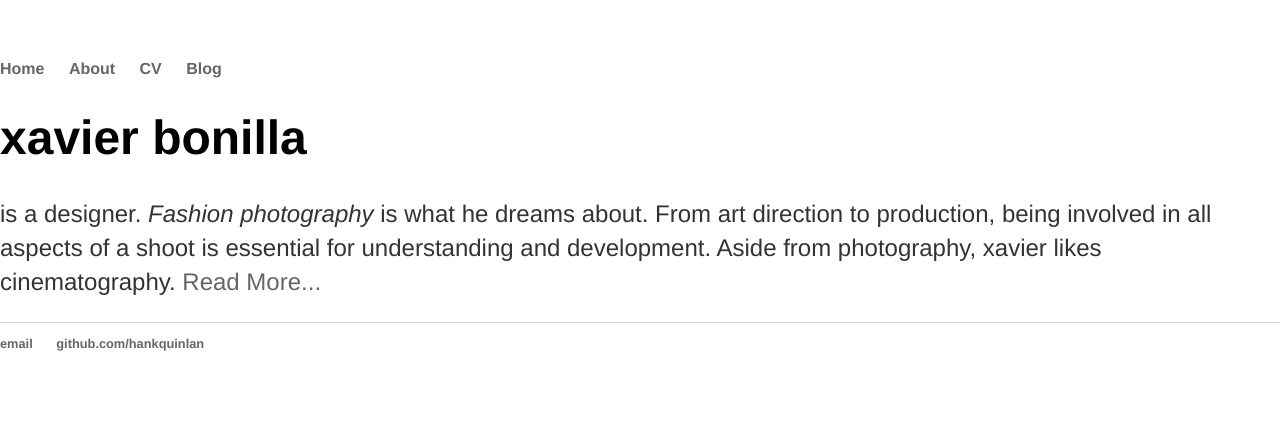
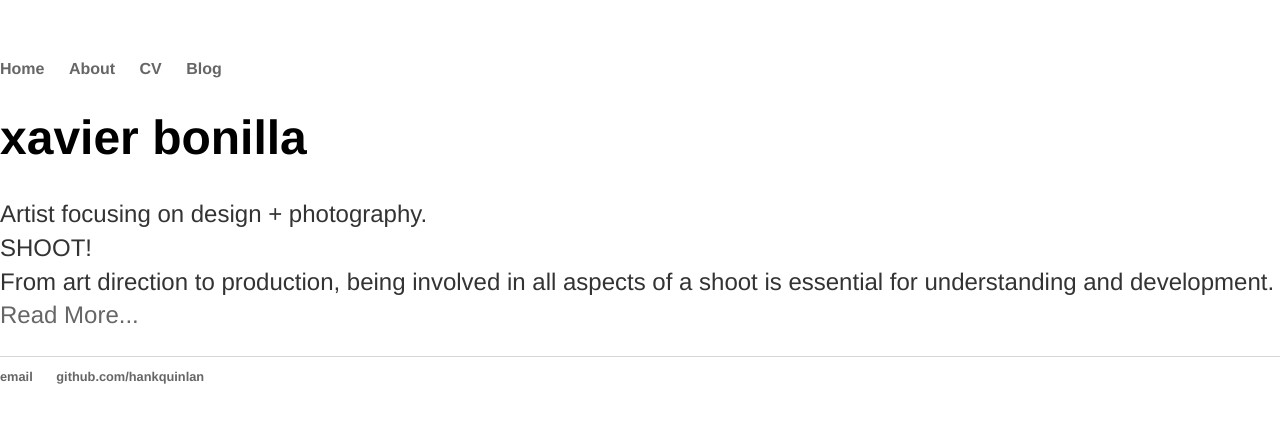
Before and after one commit to developer-xavier/developer-xavier.github.io, a Jekyll site: the page built from index.html, in a window 1280 px wide. Shown: the top 423 px of the page. Built offline with Jekyll 4.4.1, drawn with Linux system fonts in a browser that asks for light colours.

Commit message:
Update index.html

```diff
--- a/index.html
+++ b/index.html
@@ -4,9 +4,8 @@ title: development by xavier
 ---
 <div class="blurb">
 	<h1>xavier bonilla</h1>
-	<p>is a designer.
-		<em>Fashion photography</em> is what he dreams about.
+	<p>Artist focusing on design + photography.
+		<br>SHOOT!<br>
 		From art direction to production, being involved in all aspects of a shoot is essential for understanding and development.
-		Aside from photography, xavier likes cinematography.
 		<a href="/about">Read More...</a></p>
 </div><!-- /.blurb -->
```
